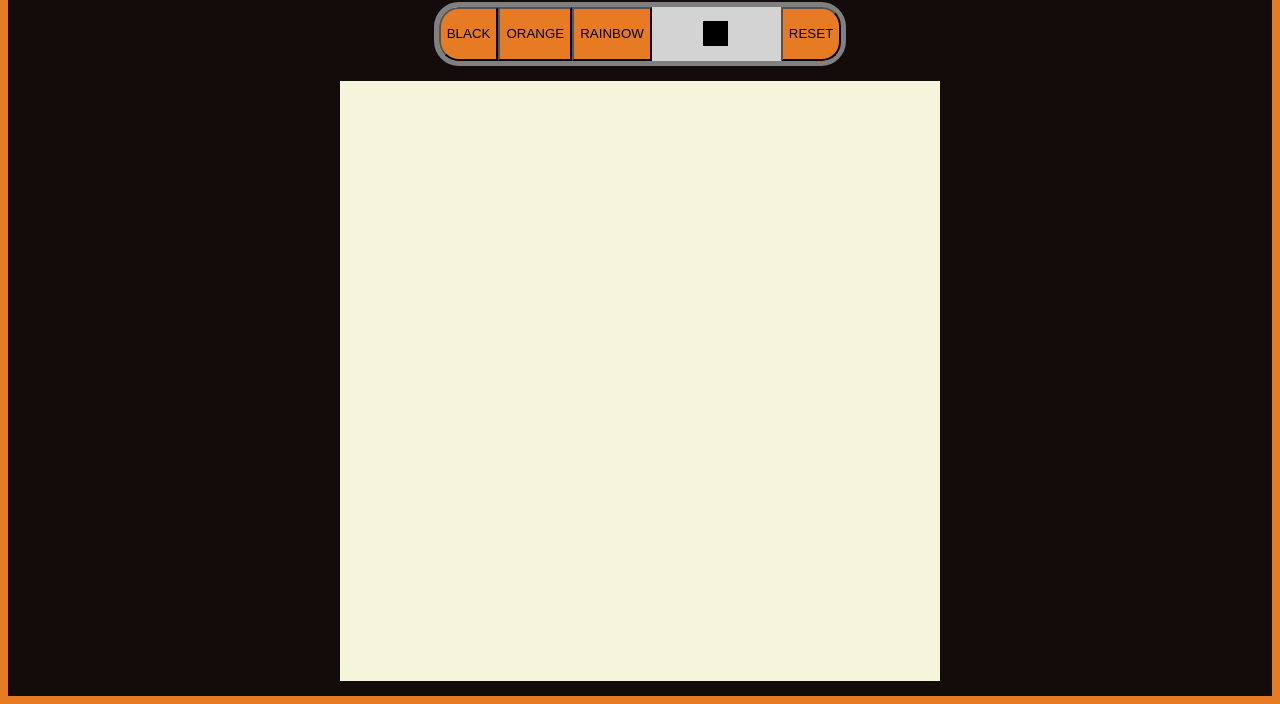
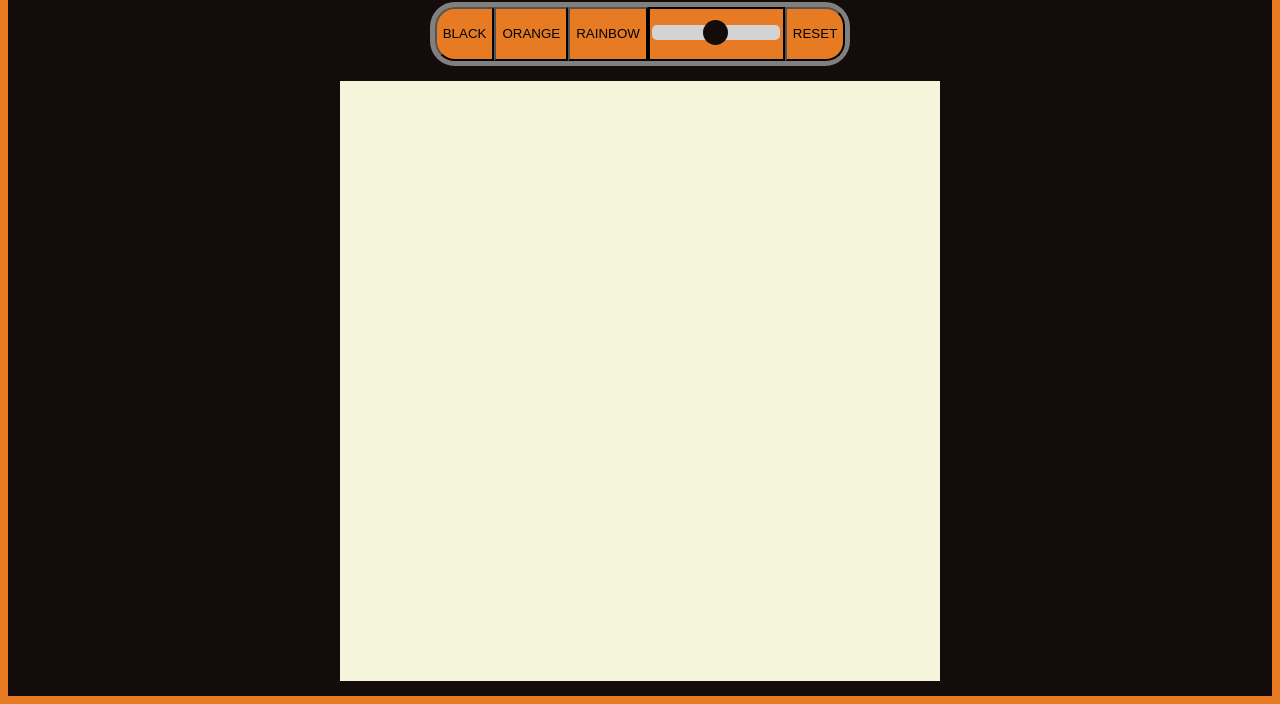
Before and after one commit to liquidloose/etch-a-sketch, a website: page index.html in a window 1280 px wide. Shown: the part 96-800 px from the top of the page. Drawn offline with Linux system fonts and the light colour scheme.

Commit message:
just need to add functionality to slider

```diff
--- a/index.html
+++ b/index.html
@@ -15,8 +15,10 @@
         <button id="black">BLACK</button>
         <button id="orange">ORANGE</button>
         <button id="rainbow">RAINBOW</button>
-
-        <div class="slider"><input type="range" min="1" max="100" value="50" class="slider" id="myRange"></div>
+        <div id="slide-contain">
+        <div  class="slidercontainer">
+            <input type="range" min="1" max="100" value="50" class="slider" id="myRange" ></div>
+        </div>
         <button id="reset">RESET</button>
     </div>
     <div id="outer-container">
--- a/index.js
+++ b/index.js
@@ -1,5 +1,5 @@
 /* eslint-disable no-param-reassign */
-const size = 50;
+const size = 20;
 function randomColor() {
   const random = Math.floor(Math.random() * 16777215).toString(16);
   return random;
@@ -66,6 +66,13 @@ function fillRows() {
   });
 }
 
+function slider() {
+  const i = document.querySelector('input');
+  i.addEventListener('input', () => {
+    console.log(i.value);
+  });
+}
+
 function startDrawing() {
   createRows();
   fillRows();
@@ -73,5 +80,5 @@ function startDrawing() {
   bindButtons();
   resetButton();
 }
-
+slider();
 startDrawing();
--- a/style.css
+++ b/style.css
@@ -37,49 +37,13 @@ body {
 #button-container {
     display: flex;
     justify-content: center;
-    background-color: lightgray;
+    background-color: rgb(230, 123, 36);
     box-shadow: lightgray;
     border-color: gray;
     border-style: solid;
     border-width: 5px;
     border-radius: 25px;
 }
-
-
-.slider {
-    -webkit-appearance: none;
-    width: 100%;
-    height: 25px;
-    background: #d3d3d3;
-    outline: none;
-    margin: auto;
-  }
-
-  .slider:hover {
-    color: black
-  }
-
-  .slider::-webkit-slider-thumb {
-    -webkit-appearance: none;
-    appearance: none;
-    width: 25px;
-    height: 25px;
-    background: black;
-    cursor: pointer;
-  }
-
-  .slider::-moz-range-thumb {
-    width: 25px;
-    height: 25px;
-    background: black;
-    cursor: pointer;
-  }
-
-
-
-
-
-
 button:hover {
     background-color: black;
     color:rgb(230, 123, 36);
@@ -124,3 +88,57 @@ button {
 .color-black {
     background-color: rgb(20, 11, 11);
 }
+
+#button-container {
+    border-style: solid;
+    border-width: 5px;
+    border-color: gray;
+}
+
+/* slider */
+.slidecontainer {
+    width: 10%;
+    display: flex;
+  }
+  #slide-contain {
+      display: flex;
+      align-items: center;
+      border-style: solid;
+      border-color: black;
+      border-width: 2px;
+  }
+  .slider {
+    -webkit-appearance: none;
+    width: 96%;
+    height: 15px;
+    margin-top: auto;
+    border-radius: 5px;
+    background: #d3d3d3;
+    outline: none;
+    opacity: 1;
+    -webkit-transition: .2s;
+    transition: opacity .2s;
+  }
+
+  .slider:hover {
+    opacity: 1;
+  }
+
+  .slider::-webkit-slider-thumb {
+    -webkit-appearance: none;
+    appearance: none;
+    width: 25px;
+    height: 25px;
+    border-radius: 50%;
+    background: rgb(20, 11, 11);
+    cursor: pointer;
+  }
+
+  .slider::-moz-range-thumb {
+    width: 25px;
+    height: 25px;
+    border-radius: 50%;
+    background: rgb(20, 11, 11);
+    cursor: pointer;
+  }
+/* slider */
```
